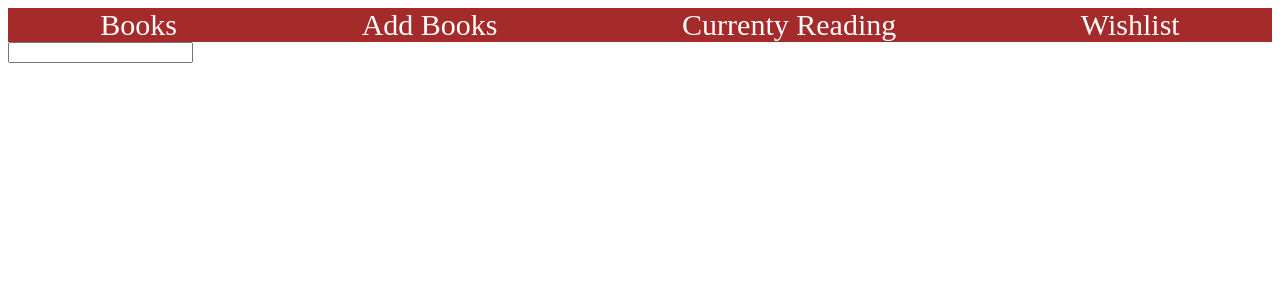
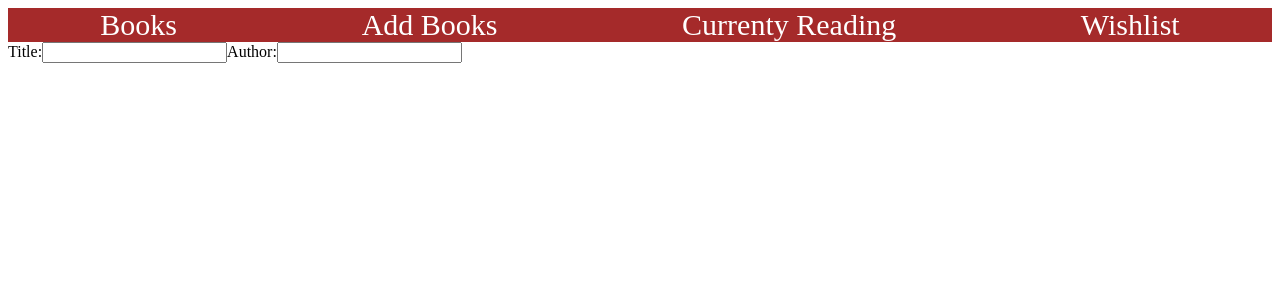
Before and after one commit to taylorjohnson141/library-fe, a React (Create React App) app: page /addBook in a window 1280 px wide. Shown: the top 300 px of the page. Built offline with nearby package versions, Linux system fonts and the light colour scheme.

Commit message:
Add input for author

```diff
--- a/src/AddBook/AddBook.js
+++ b/src/AddBook/AddBook.js
@@ -2,7 +2,12 @@ function AddBook (){
   return(
     <form >
       <label>
-        <input type="text" for = 'title'/>
+        Title:
+        <input type="text" htmlFor = 'title'/>
+      </label>
+      <label>
+        Author:
+        <input type="text" htmlFor = 'author'/>
       </label>
     </form>
   )
```
